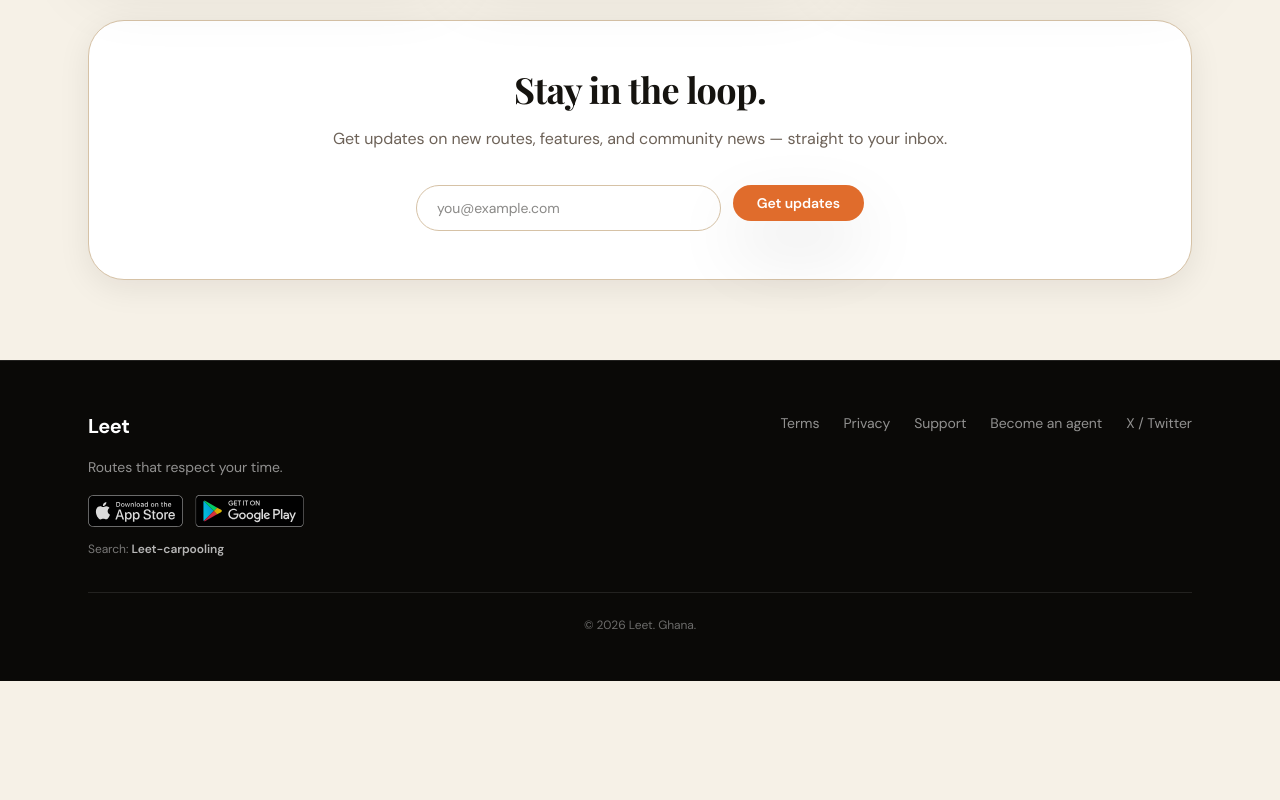
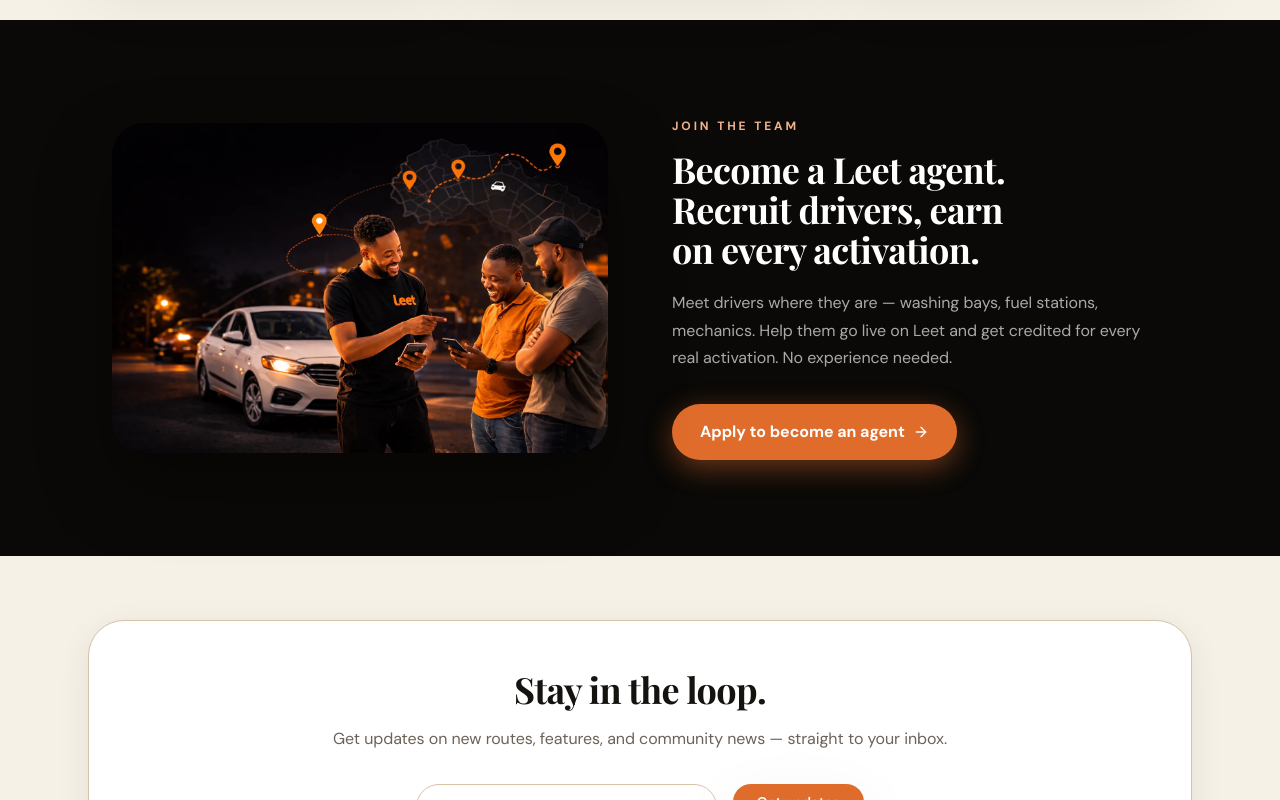
Before and after one commit to ProfArcanex01/Leet_Website, a Next.js app: page / in a window 1280 px wide. Shown: the part 5560-6360 px from the top of the page. Before the commit the page ends 6241 px from the top, so only its background shows below. Built offline with nearby package versions, Linux system fonts and the light colour scheme; no server answers; a web font is replaced by a local one.

Commit message:
Enhance newsletter section and update form styling: Added a new section for recruiting agents with improved layout and text presentation. Adjusted the newsletter form's gap for better spacing, enhancing overall user experience and visual consistency.

```diff
--- a/src/app/newsletter-form.tsx
+++ b/src/app/newsletter-form.tsx
@@ -68,7 +68,7 @@
 
   return (
     <div className="mt-8">
-      <form onSubmit={handleSubmit} className={`flex max-w-md gap-3 ${isCenter ? 'mx-auto' : ''} flex-col sm:flex-row`}>
+      <form onSubmit={handleSubmit} className={`flex max-w-md gap-4 ${isCenter ? 'mx-auto' : ''} flex-col sm:flex-row`}>
         {/* Honeypot — hidden from real users, bots will fill it */}
         <div aria-hidden="true" className="absolute -left-[9999px] -top-[9999px] h-0 w-0 overflow-hidden">
           <label htmlFor={honeypotId}>Website</label>
--- a/src/app/page.tsx
+++ b/src/app/page.tsx
@@ -555,7 +555,41 @@
         </div>
       </section>
 
-      <section id="newsletter" className="mx-auto max-w-6xl px-6 pb-20">
+      {/* Become an agent — uses recruit_driver_5 */}
+      <section className="bg-[#0A0907] py-16 md:py-24">
+        <div className="mx-auto max-w-6xl px-6 md:px-12">
+          <div className="grid items-center gap-12 lg:grid-cols-2 lg:gap-16">
+            <div className="relative overflow-hidden rounded-[2rem] shadow-[0_32px_72px_rgba(0,0,0,0.35)]">
+              <Image
+                src="/recruit_driver_5.webp"
+                alt="Leet agents recruiting drivers in the field"
+                width={720}
+                height={480}
+                className="w-full object-cover object-center"
+                sizes="(max-width: 1024px) 100vw, 50vw"
+              />
+            </div>
+            <div>
+              <p className="text-xs font-bold uppercase tracking-[0.24em] text-[#f0b48c]">Join the team</p>
+              <h2 className="mt-3 text-3xl font-bold text-white md:text-4xl">
+                Become a Leet agent. Recruit drivers, earn on every activation.
+              </h2>
+              <p className="mt-5 text-white/65">
+                Meet drivers where they are — washing bays, fuel stations, mechanics. Help them go live on Leet and get credited for every real activation. No experience needed.
+              </p>
+              <Link
+                href="/agents"
+                className="mt-8 inline-flex items-center gap-2 rounded-full bg-[#E06C2C] px-7 py-4 text-base font-bold text-white shadow-[0_8px_28px_rgba(224,108,44,0.45)] transition hover:bg-[#c95d24]"
+              >
+                Apply to become an agent
+                <ArrowRight className="h-4 w-4" />
+              </Link>
+            </div>
+          </div>
+        </div>
+      </section>
+
+      <section id="newsletter" className="mx-auto max-w-6xl px-6 pt-16 pb-20">
         <Card className="rounded-[36px] border-[color:var(--stroke)] bg-white shadow-[0_8px_32px_rgba(21,19,15,0.08)]">
           <CardContent className="p-8 text-center md:p-12">
             <h2 className="text-3xl font-bold text-[color:var(--ink)] md:text-4xl">Stay in the loop.</h2>
```
